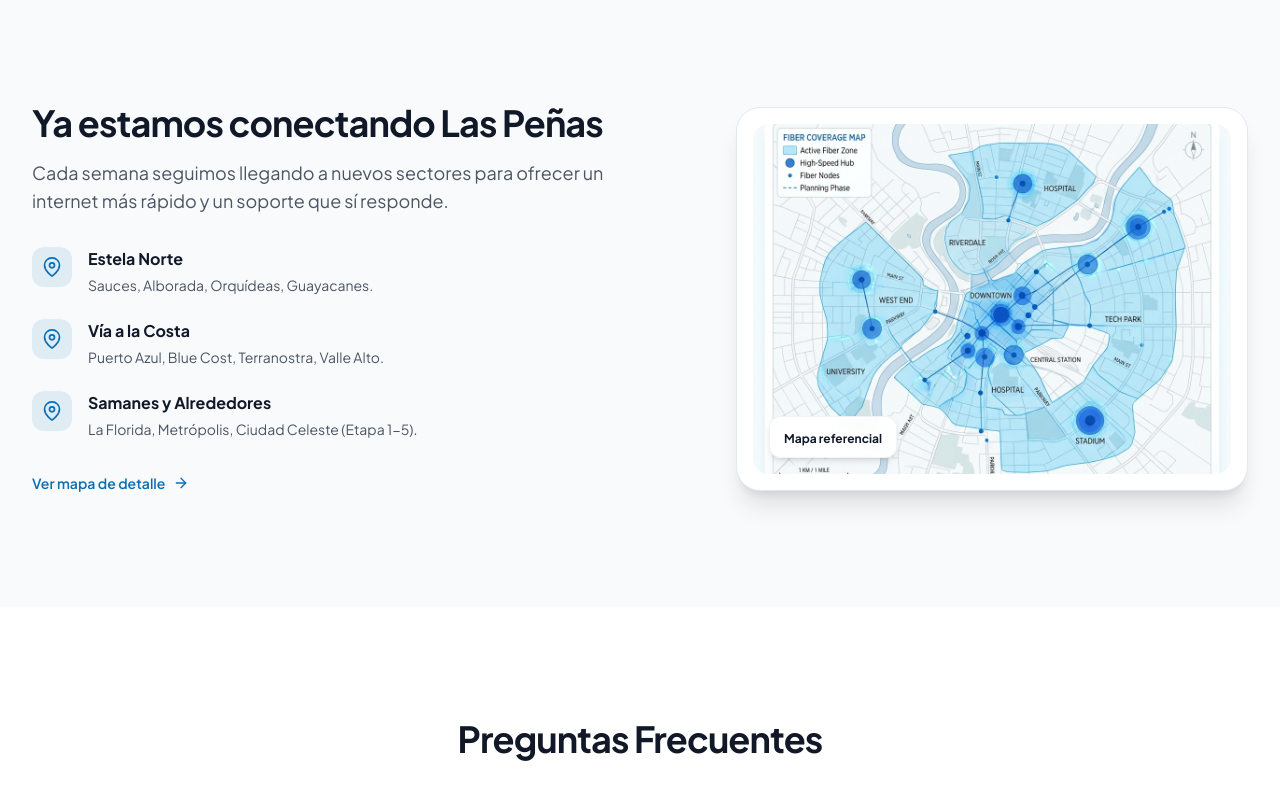
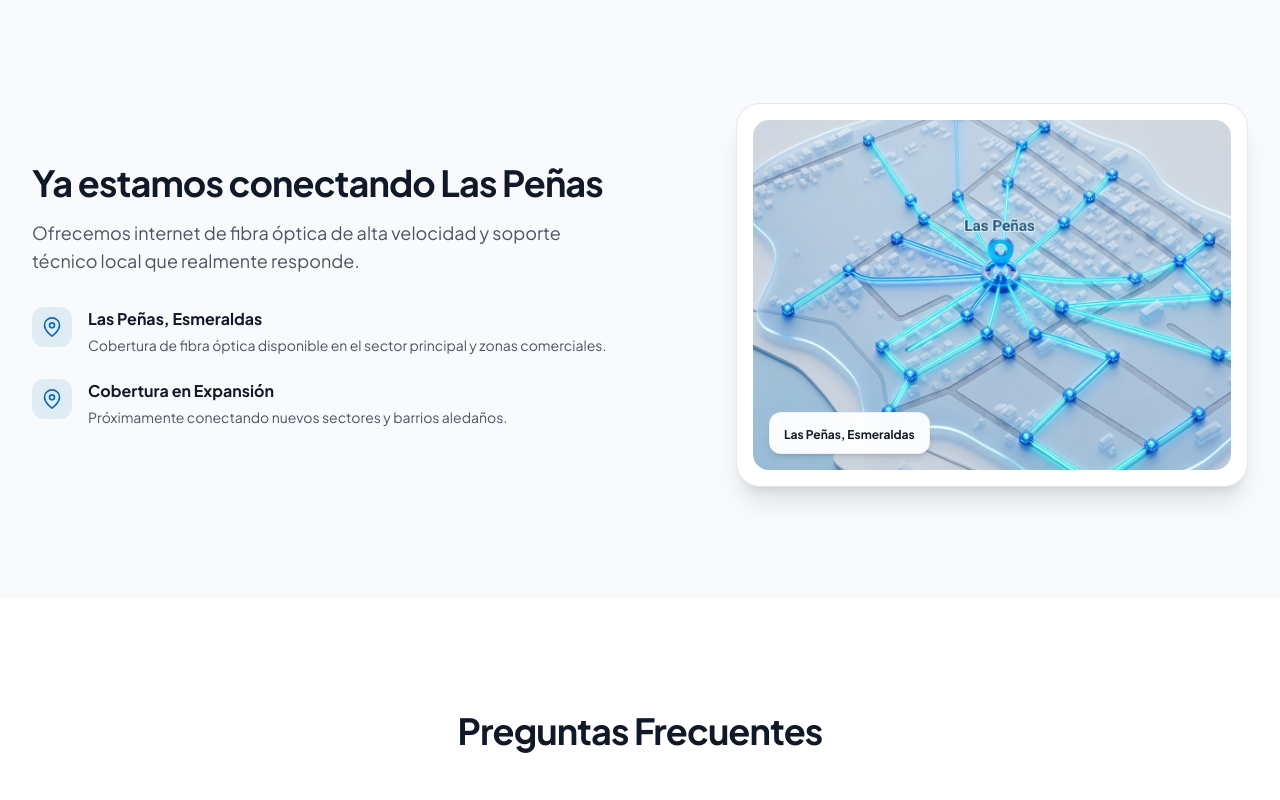
Before and after one commit to DerianPaez/ultramax, a Next.js app: page / in a window 1280 px wide. Shown: the part 4300-5100 px from the top of the page. Built offline with nearby package versions, Linux system fonts and the light colour scheme.

Commit message:
feat(coverage): update coverage section and map for Las Peñas Esmeraldas

```diff
--- a/components/section/Coverage.tsx
+++ b/components/section/Coverage.tsx
@@ -1,8 +1,6 @@
 import React from 'react';
 import Image from 'next/image';
-import Link from 'next/link';
 import { coverageData } from '../../data/coverage';
-import { FiArrowRight } from 'react-icons/fi';
 import { CoverageZoneItem } from '../CoverageZoneItem';
 
 export const Coverage: React.FC = () => {
@@ -16,7 +14,7 @@ export const Coverage: React.FC = () => {
                 Ya estamos conectando Las Peñas
               </h2>
               <p className="text-lg text-muted">
-                Cada semana seguimos llegando a nuevos sectores para ofrecer un internet más rápido y un soporte que sí responde.
+                Ofrecemos internet de fibra óptica de alta velocidad y soporte técnico local que realmente responde.
               </p>
             </div>
 
@@ -29,31 +27,21 @@ export const Coverage: React.FC = () => {
                 />
               ))}
             </ul>
-
-            <div>
-              <Link
-                href="#mapa-completo"
-                className="inline-flex items-center text-sm font-semibold text-primary hover:text-primary-hover group gap-2"
-              >
-                Ver mapa de detalle
-                <FiArrowRight className="h-4 w-4 group-hover:translate-x-1 transition-transform" />
-              </Link>
-            </div>
           </div>
 
           <div className="relative flex justify-center lg:justify-end">
             <div className="relative w-full max-w-lg aspect-4/3 rounded-3xl overflow-hidden border border-border shadow-xl bg-white p-4">
               <div className="relative w-full h-full rounded-2xl overflow-hidden bg-light">
                 <Image
-                  src="/images/coverage-map.png"
-                  alt="Mapa de cobertura de fibra óptica de UltraMax"
+                  src="/images/coverage-las-penas.png"
+                  alt="Mapa interactivo de cobertura de fibra óptica en Las Peñas"
                   fill
                   className="object-cover"
                   sizes="(max-w-1024px) 100vw, 50vw"
                 />
                 <div className="absolute bottom-4 left-4 rounded-xl bg-white/95 backdrop-blur-sm px-3.5 py-2 shadow-md border border-border/50">
                   <span className="text-xs font-bold text-dark">
-                    Mapa referencial
+                    Las Peñas, Esmeraldas
                   </span>
                 </div>
               </div>
--- a/data/coverage.ts
+++ b/data/coverage.ts
@@ -5,15 +5,11 @@ export type CoverageZone = {
 
 export const coverageData: CoverageZone[] = [
   {
-    name: 'Estela Norte',
-    sectors: 'Sauces, Alborada, Orquídeas, Guayacanes.'
+    name: 'Las Peñas, Esmeraldas',
+    sectors: 'Cobertura de fibra óptica disponible en el sector principal y zonas comerciales.',
   },
   {
-    name: 'Vía a la Costa',
-    sectors: 'Puerto Azul, Blue Cost, Terranostra, Valle Alto.'
+    name: 'Cobertura en Expansión',
+    sectors: 'Próximamente conectando nuevos sectores y barrios aledaños.',
   },
-  {
-    name: 'Samanes y Alrededores',
-    sectors: 'La Florida, Metrópolis, Ciudad Celeste (Etapa 1-5).'
-  }
 ];
--- a/data/navigation.ts
+++ b/data/navigation.ts
@@ -52,7 +52,7 @@ export const footerSections: FooterSection[] = [
 export const contactInfo: ContactInfo = {
   phone: '(04) 500-6000',
   email: 'ventas@ultramax.ec',
-  address: 'Guayaquil, Ecuador',
+  address: 'Las Peñas, Esmeraldas, Ecuador',
   whatsapp: '593900000000',
 };
 
```
Also changed, not shown: public/images/coverage-las-penas.png (added).
